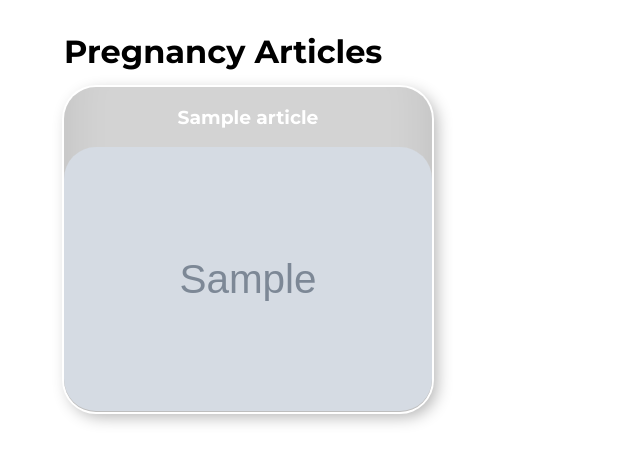
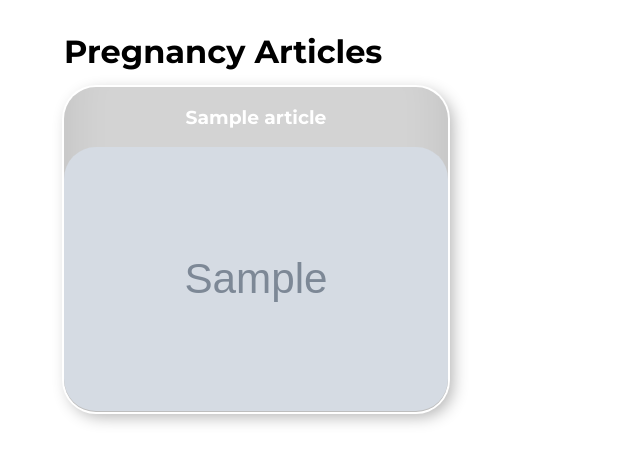
Before and after one commit to javiernicolasadan/EduParents, a Node server app: page /articles/Pregnancy in a window 1280 px wide. Shown: the part 88-551 px from the top of the page, without its empty margins (0-640 px from the left). Run offline with Node 20, Linux system fonts and the light colour scheme; tables that the repository leaves empty hold one stand-in row (values such as "Sample post"); grey boxes marked "Sample" are stand-in pictures; some libraries are stand-ins or nearby versions; some web fonts are replaced.

Commit message:
little line css

```diff
--- a/public/stylesheets/style.css
+++ b/public/stylesheets/style.css
@@ -78,7 +78,7 @@ header{
 
 .articlesHomepage {
   display: grid;
-  grid-template-columns: repeat(auto-fit, minmax(20rem, 23rem));
+  grid-template-columns: repeat(auto-fit, minmax(20rem, 0.333333fr));
   gap: 2rem;
   align-items: center;
 }
--- a/routes/article.routes.js
+++ b/routes/article.routes.js
@@ -47,10 +47,8 @@ router.post('/fav/:articleId', async(req,res,next) =>{
   const favArt = await Article.findById(articleId)
   const currentUser = req.session.existingUser.existingUser;
   const currentUserData = await User.findOne({ username: currentUser });
-  console.log('currentUser', currentUser, 'CurrentUserData', currentUserData)
   if(!currentUserData.favorites.includes(articleId)){
     const updUserData = await User.findByIdAndUpdate(currentUserData._id, { $push: { favorites: favArt } }, { new: true })
-    console.log(updUserData)
   }
   res.redirect('/profile')
 })
@@ -81,8 +79,6 @@ router.get("/edit-article/:articleId", async (req, res) => {
 router.post("/edit-article/:ageRange/:articleId", uploader.single("imageUrl"), async (req, res) => {
   const ageRange = req.params.ageRange
   const updatedArt = await Article.findByIdAndUpdate(req.params.articleId, {...req.body, imageUrl: req.file.path}, {new: true})
-  console.log("estebueno", updatedArt)
-
   res.redirect(`/articles/${req.params.ageRange}/${req.params.articleId}`)
 })
 
```
